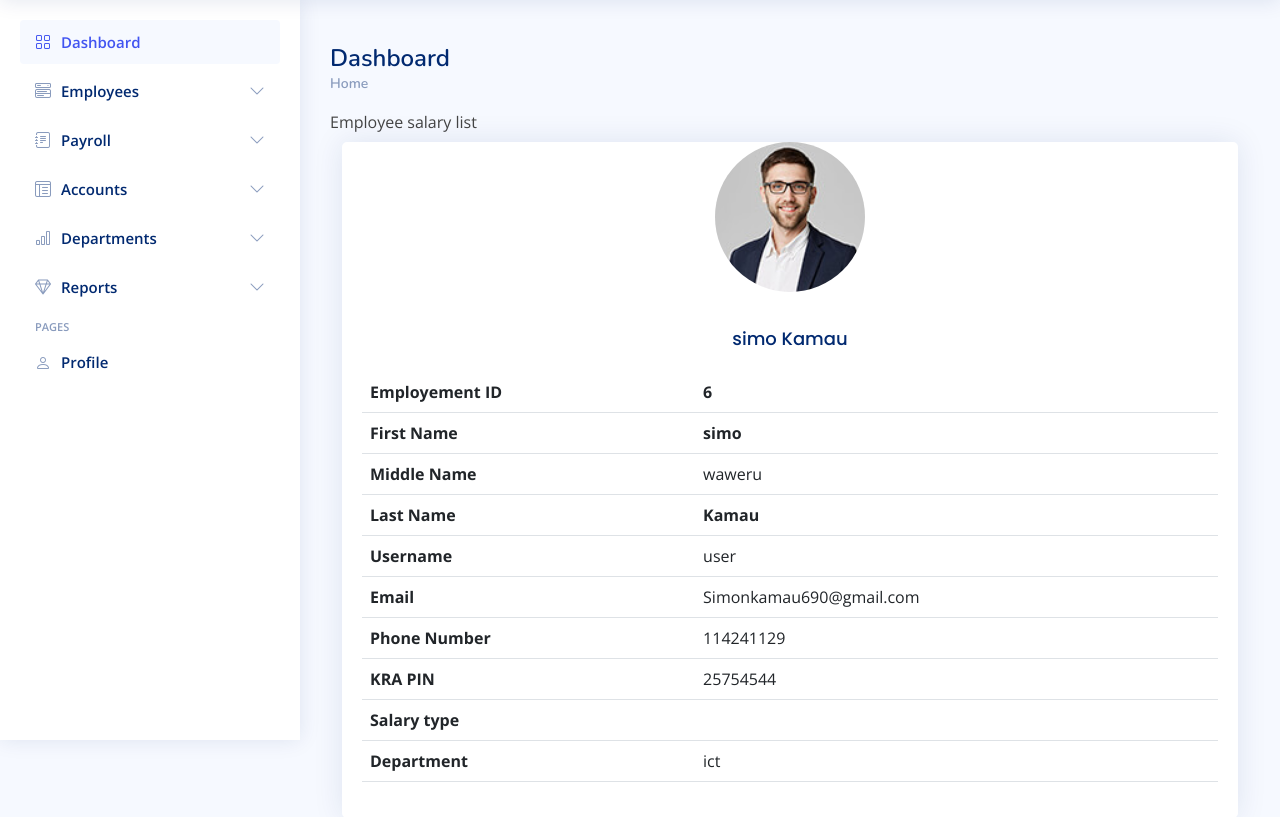
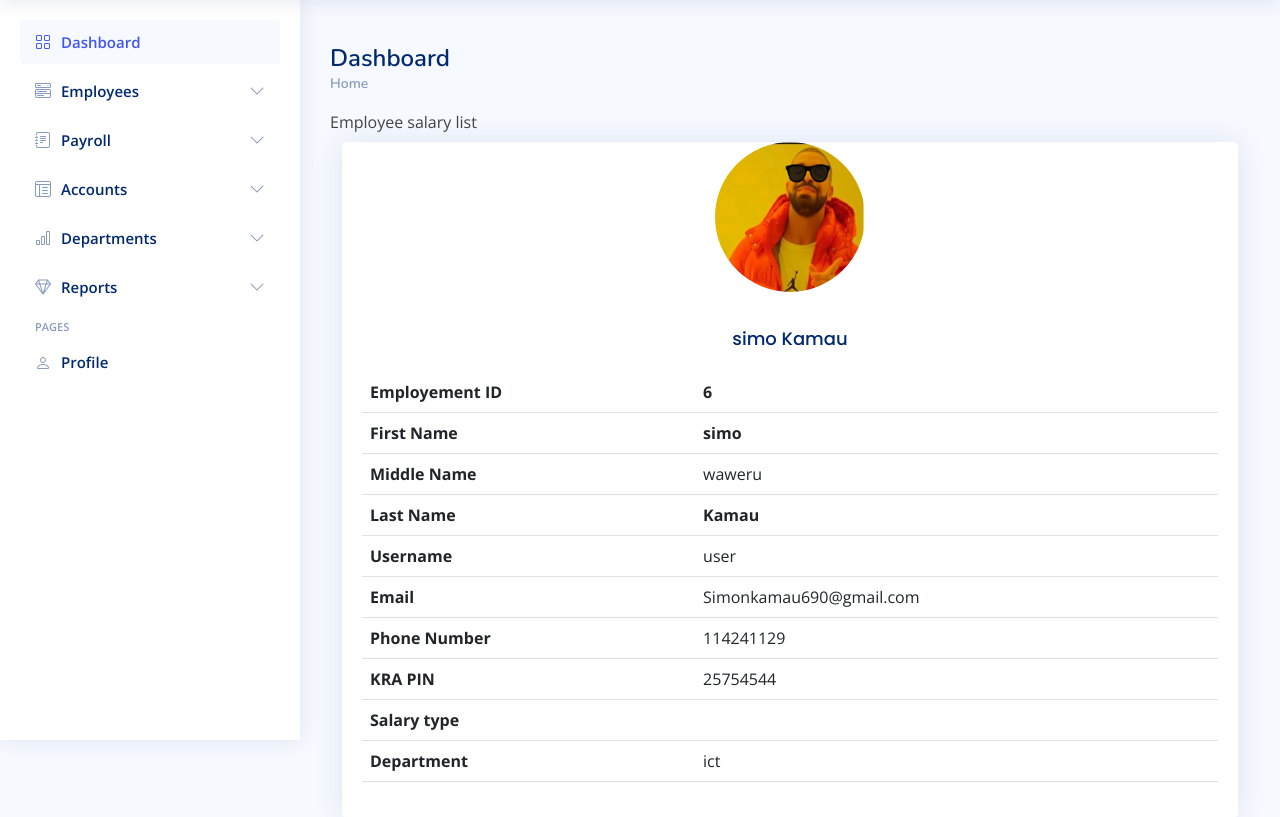
Before and after one commit to simokamaa/stylush, a Django app: page /home/employees/31/ in a window 1280 px wide. Shown: the part 60-877 px from the top of the page. Run offline with Django 4.2, Linux system fonts and the light colour scheme; data comes from the database, SQL or seed files in the repository; some libraries are stand-ins or nearby versions.

Commit message:
Update employee_detail.html
fixed upload error

```diff
--- a/first/templates/Dashboard/employee_detail.html
+++ b/first/templates/Dashboard/employee_detail.html
@@ -446,7 +446,7 @@
               <div class="card">
                 <div class="card-body">
                   <div class="text-center">
-                    <img src="{% static 'img/profile-img.jpg'   %}" class="img-fluid rounded-circle" alt="Profile Image" style="width: 150px; height: 150px;">
+                    <img src="{{ employee.image.url }}" class="img-fluid rounded-circle" alt="Profile Image" style="width: 150px; height: 150px;">
                   </div>
                   <h3 class="card-title text-center mt-3">{{ employee.first_name }} {{ employee.last_name }}</h3>
                   <table class="table">
```
